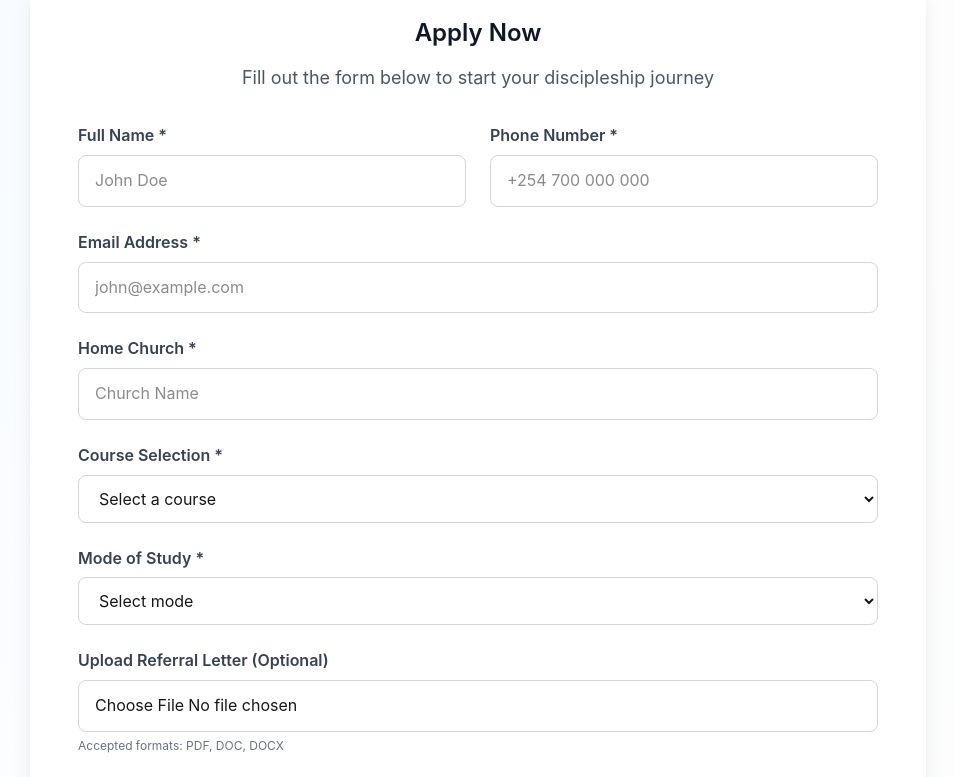
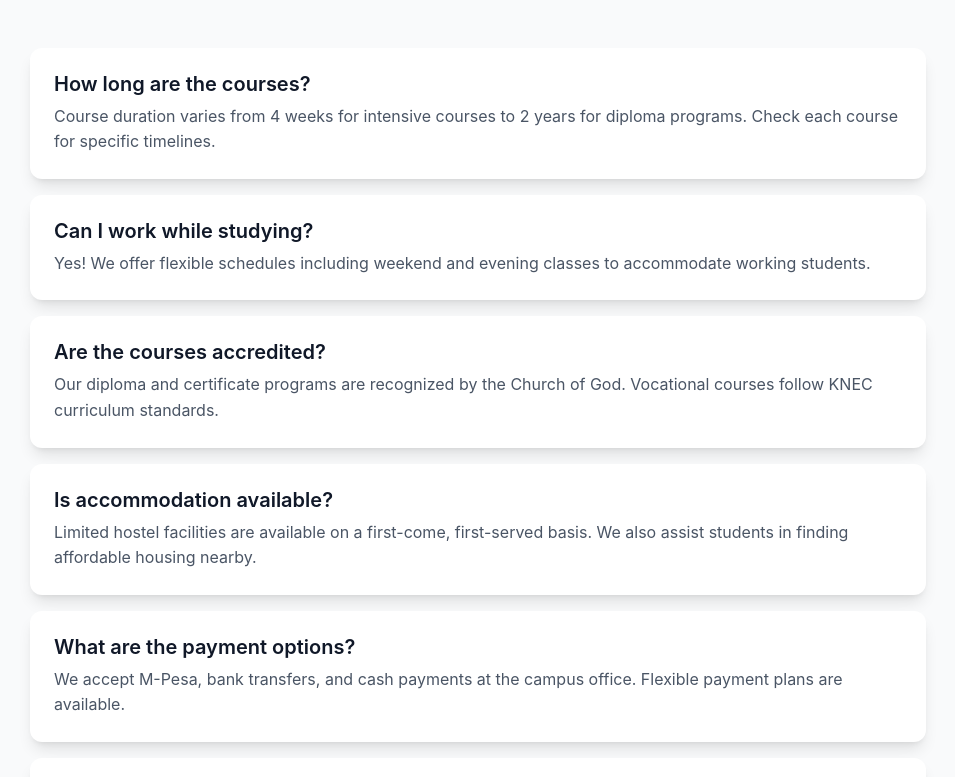
Before and after one commit to Omillo-Charles/New-Testament, a Next.js app: page /programs/discipleship in a window 1280 px wide. Shown: the part 2409-3186 px from the top of the page, without its empty margins (162-1117 px from the left). Built offline with nearby package versions, Linux system fonts and the light colour scheme; a web font is replaced by a local one.

Commit message:
remove the application form from the discpleship page

```diff
--- a/app/programs/discipleship/page.jsx
+++ b/app/programs/discipleship/page.jsx
@@ -21,15 +21,6 @@ import {
 
 const DiscipleshipPage = () => {
   const [expandedCourse, setExpandedCourse] = useState(null);
-  const [formData, setFormData] = useState({
-    fullName: "",
-    phone: "",
-    email: "",
-    homeChurch: "",
-    course: "",
-    mode: "",
-    referralLetter: null,
-  });
 
   const courses = [
     {
@@ -142,22 +133,6 @@ const DiscipleshipPage = () => {
         "Yes, scholarships are available for church-sponsored candidates. Contact our admissions office for more details.",
     },
   ];
-
-  const handleInputChange = (e) => {
-    const { name, value } = e.target;
-    setFormData({ ...formData, [name]: value });
-  };
-
-  const handleFileChange = (e) => {
-    setFormData({ ...formData, referralLetter: e.target.files[0] });
-  };
-
-  const handleSubmit = (e) => {
-    e.preventDefault();
-    // In production, this would send to backend/email
-    console.log("Form submitted:", formData);
-    alert("Application submitted successfully! We will contact you soon.");
-  };
 
   return (
     <div className="min-h-screen bg-gradient-to-br from-blue-50 via-white to-gray-50">
@@ -360,152 +335,10 @@ const DiscipleshipPage = () => {
                 <div className="inline-flex items-center justify-center w-16 h-16 bg-blue-100 rounded-full mb-3">
                   <FaEnvelope className="text-2xl text-[#1E4E9A]" />
                 </div>
-                <p className="font-semibold text-gray-900">Apply Online</p>
-                <p className="text-sm text-gray-600">Use the form below</p>
+                <p className="font-semibold text-gray-900">Email Us</p>
+                <p className="text-sm text-gray-600">info@ntcogk.org</p>
               </div>
             </div>
-          </div>
-        </div>
-      </section>
-
-      {/* Enrollment Form */}
-      <section className="py-16 px-4 sm:px-6 lg:px-8">
-        <div className="max-w-4xl mx-auto">
-          <div className="bg-white rounded-2xl shadow-xl p-8 md:p-12">
-            <div className="text-center mb-8">
-              <h2 className="text-3xl font-bold text-gray-900 mb-4">
-                Apply Now
-              </h2>
-              <p className="text-lg text-gray-600">
-                Fill out the form below to start your discipleship journey
-              </p>
-            </div>
-
-            <form onSubmit={handleSubmit} className="space-y-6">
-              <div className="grid grid-cols-1 md:grid-cols-2 gap-6">
-                <div>
-                  <label className="block text-sm font-semibold text-gray-700 mb-2">
-                    Full Name *
-                  </label>
-                  <input
-                    type="text"
-                    name="fullName"
-                    required
-                    value={formData.fullName}
-                    onChange={handleInputChange}
-                    className="w-full px-4 py-3 border border-gray-300 rounded-lg focus:ring-2 focus:ring-[#1E4E9A] focus:border-transparent"
-                    placeholder="John Doe"
-                  />
-                </div>
-
-                <div>
-                  <label className="block text-sm font-semibold text-gray-700 mb-2">
-                    Phone Number *
-                  </label>
-                  <input
-                    type="tel"
-                    name="phone"
-                    required
-                    value={formData.phone}
-                    onChange={handleInputChange}
-                    className="w-full px-4 py-3 border border-gray-300 rounded-lg focus:ring-2 focus:ring-[#1E4E9A] focus:border-transparent"
-                    placeholder="+254 700 000 000"
-                  />
-                </div>
-              </div>
-
-              <div>
-                <label className="block text-sm font-semibold text-gray-700 mb-2">
-                  Email Address *
-                </label>
-                <input
-                  type="email"
-                  name="email"
-                  required
-                  value={formData.email}
-                  onChange={handleInputChange}
-                  className="w-full px-4 py-3 border border-gray-300 rounded-lg focus:ring-2 focus:ring-[#1E4E9A] focus:border-transparent"
-                  placeholder="john@example.com"
-                />
-              </div>
-
-              <div>
-                <label className="block text-sm font-semibold text-gray-700 mb-2">
-                  Home Church *
-                </label>
-                <input
-                  type="text"
-                  name="homeChurch"
-                  required
-                  value={formData.homeChurch}
-                  onChange={handleInputChange}
-                  className="w-full px-4 py-3 border border-gray-300 rounded-lg focus:ring-2 focus:ring-[#1E4E9A] focus:border-transparent"
-                  placeholder="Church Name"
-                />
-              </div>
-
-              <div>
-                <label className="block text-sm font-semibold text-gray-700 mb-2">
-                  Course Selection *
-                </label>
-                <select
-                  name="course"
-                  required
-                  value={formData.course}
-                  onChange={handleInputChange}
-                  className="w-full px-4 py-3 border border-gray-300 rounded-lg focus:ring-2 focus:ring-[#1E4E9A] focus:border-transparent"
-                >
-                  <option value="">Select a course</option>
-                  {courses.map((course) => (
-                    <option key={course.id} value={course.name}>
-                      {course.name}
-                    </option>
-                  ))}
-                </select>
-              </div>
-
-              <div>
-                <label className="block text-sm font-semibold text-gray-700 mb-2">
-                  Mode of Study *
-                </label>
-                <select
-                  name="mode"
-                  required
-                  value={formData.mode}
-                  onChange={handleInputChange}
-                  className="w-full px-4 py-3 border border-gray-300 rounded-lg focus:ring-2 focus:ring-[#1E4E9A] focus:border-transparent"
-                >
-                  <option value="">Select mode</option>
-                  <option value="full-time">Full-time</option>
-                  <option value="part-time">Part-time</option>
-                  <option value="weekend">Weekend</option>
-                  <option value="evening">Evening</option>
-                </select>
-              </div>
-
-              <div>
-                <label className="block text-sm font-semibold text-gray-700 mb-2">
-                  Upload Referral Letter (Optional)
-                </label>
-                <input
-                  type="file"
-                  name="referralLetter"
-                  onChange={handleFileChange}
-                  accept=".pdf,.doc,.docx"
-                  className="w-full px-4 py-3 border border-gray-300 rounded-lg focus:ring-2 focus:ring-[#1E4E9A] focus:border-transparent"
-                />
-                <p className="text-xs text-gray-500 mt-1">
-                  Accepted formats: PDF, DOC, DOCX
-                </p>
-              </div>
-
-              <button
-                type="submit"
-                className="w-full bg-[#E02020] hover:bg-[#B81C1C] text-white font-semibold py-4 px-8 rounded-lg transition-all duration-300 transform hover:scale-105"
-              >
-                Submit Application
-              </button>
-            </form>
           </div>
         </div>
       </section>
```
